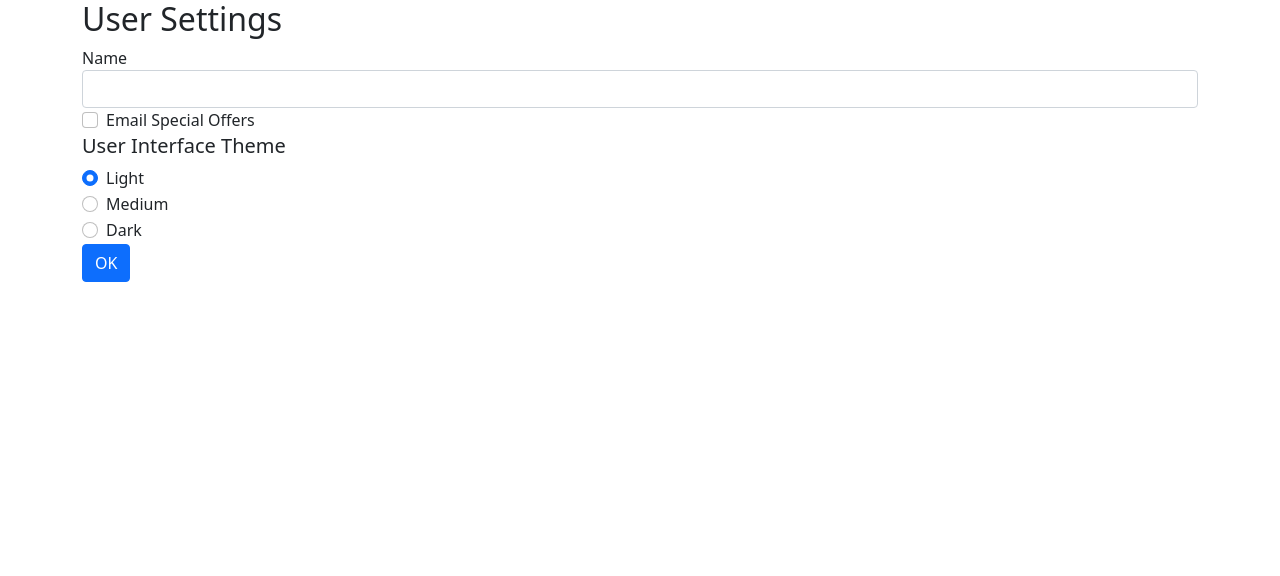
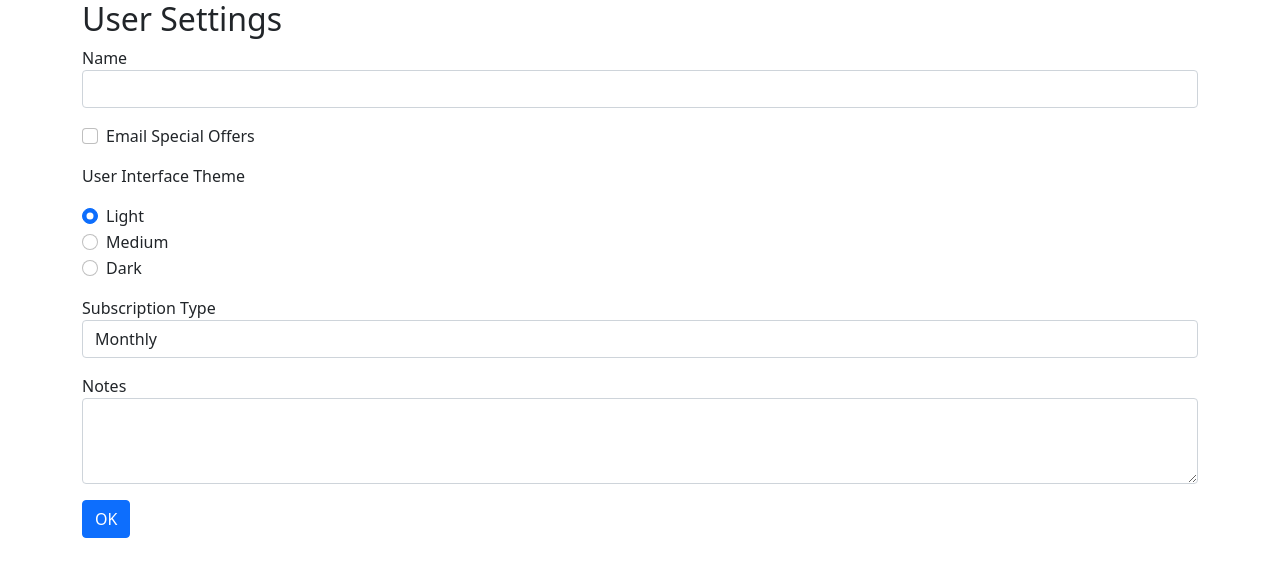
Before and after one commit to YoCodingJosh/ng-forms-stuff, an Angular app: page / in a window 1280 px wide. Shown: the top 576 px of the page. Built offline with nearby package versions, Linux system fonts and the light colour scheme.

Commit message:
Fixed some form styling and added a new field.

```diff
--- a/src/app/user-settings-form/user-settings-form.component.html
+++ b/src/app/user-settings-form/user-settings-form.component.html
@@ -1,18 +1,18 @@
 <div class="container">
   <h2>User Settings</h2>
   <form>
-    <div class="form-group">
+    <div class="mb-3">
       <label for="name">Name</label>
       <input id="name" name="name" class="form-control">
     </div>
 
-    <div class="form-check form-group">
+    <div class="form-check mb-3">
       <input class="form-check-input" type="checkbox" id="emailOffers" name="emailOffers">
       <label class="form-check-label" for="emailOffers">Email Special Offers</label>
     </div>
 
-    <h5>User Interface Theme</h5>
-    <div class="form-group">
+    <p>User Interface Theme</p>
+    <div class="mb-3">
       <div class="form-check">
         <input class="form-check-input" type="radio" name="interfaceStyle" id="lightInterface" value="light" checked>
         <label class="form-group-label" for="lightInterface">Light</label>
@@ -27,6 +27,20 @@
       </div>
     </div>
 
+    <div class="mb-3">
+      <label for="subscriptionType">Subscription Type</label>
+      <select class="form-control" id="subscriptionType">
+        <option>Monthly</option>
+        <option>Annual</option>
+        <option>Lifetime</option>
+      </select>
+    </div>
+
+    <div class="mb-3">
+      <label for="notes">Notes</label>
+      <textarea id="notes" name="notes" class="form-control" rows="3"></textarea>
+    </div>
+
     <button class="btn btn-primary">OK</button>
   </form>
 </div>
```
